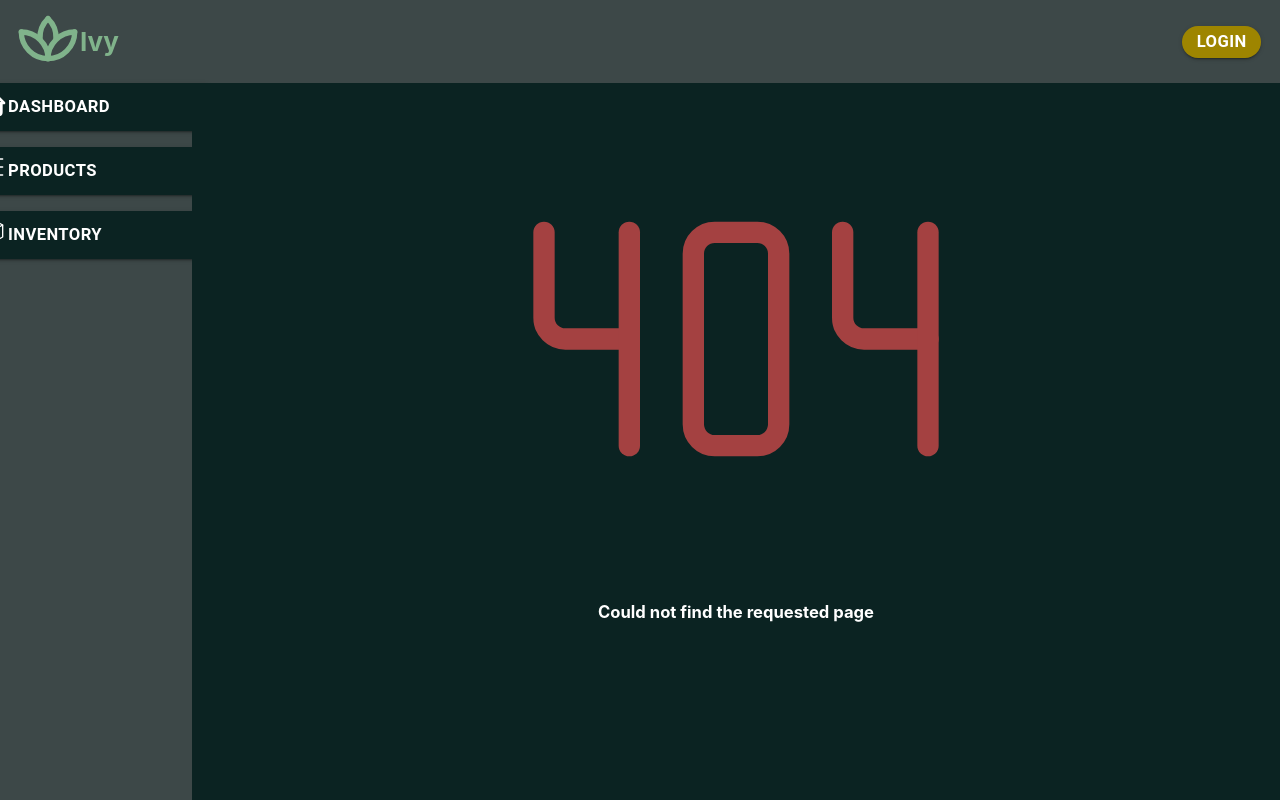
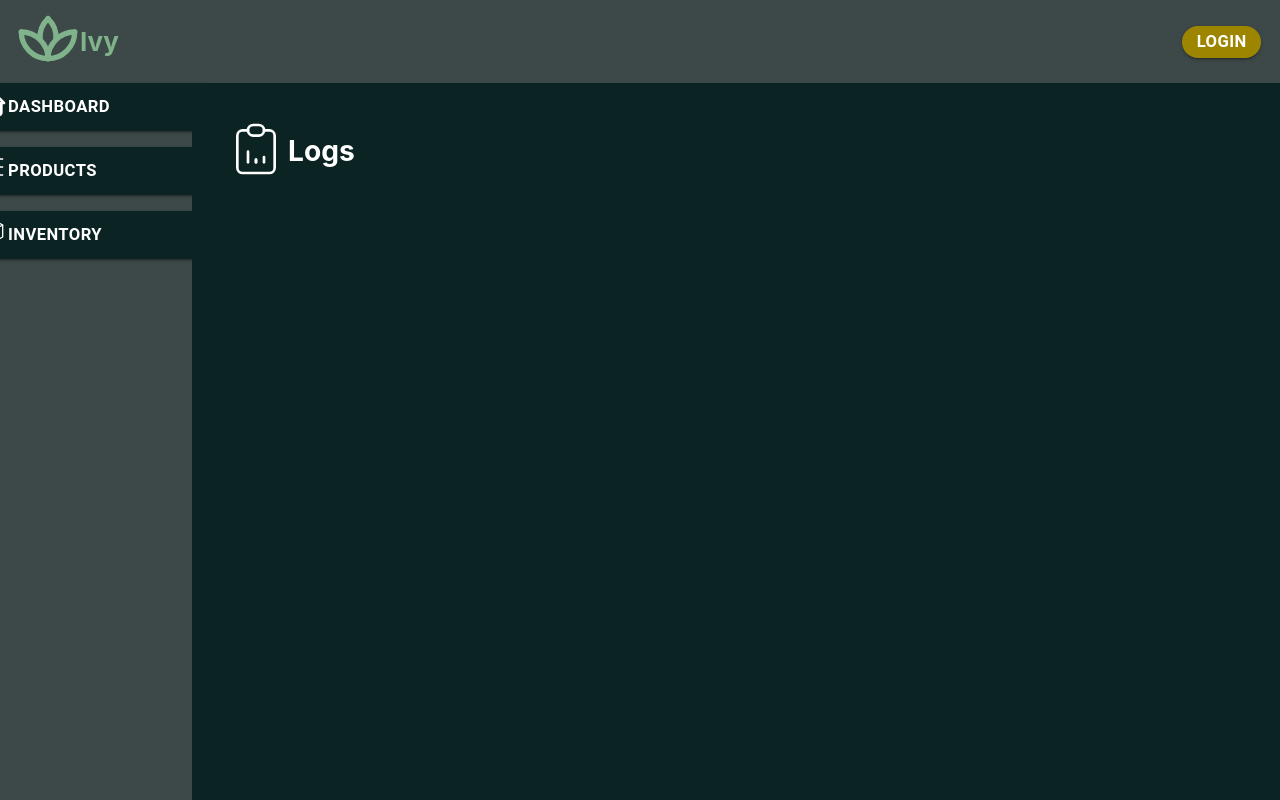
Before and after one commit to lemeow125/Ivy-Frontend, a React (Create React App) app: page /Logs in a window 1280 px wide. Built offline with nearby package versions, Linux system fonts and the light colour scheme.

Commit message:
Created initial logs page and fixed flex_row vertical alignment

```diff
--- a/src/App.tsx
+++ b/src/App.tsx
@@ -2,6 +2,7 @@ import React from "react";
 import Dashboard from "./Routes/Dashboard/Dashboard";
 import Error from "./Routes/Error/Error";
 import Products from "./Routes/Products/Products";
+import Logs from "./Routes/Logs/Logs";
 import Container from "./Components/Container/Container";
 import { createBrowserRouter, RouterProvider } from "react-router-dom";
 import Store from "./Plugins/Redux/Store/Store";
@@ -29,6 +30,14 @@ const router = createBrowserRouter([
       </Container>
     ),
   },
+  {
+    path: "/Logs",
+    element: (
+      <Container>
+        <Logs />
+      </Container>
+    ),
+  },
 ]);
 
 export default function App() {
--- /dev/null
+++ b/src/Routes/Logs/Logs.tsx
@@ -0,0 +1,14 @@
+import * as React from "react";
+import LogsIcon from "../../Components/Icons/LogsIcon/LogsIcon";
+import styles from "../../styles";
+
+export default function Logs() {
+  return (
+    <div style={{ margin: 32, height: "100%" }}>
+      <div style={styles.flex_row}>
+        <LogsIcon size={8} color="white" />
+        <h1 style={styles.text_large}>Logs</h1>
+      </div>
+    </div>
+  );
+}
--- a/src/styles.tsx
+++ b/src/styles.tsx
@@ -129,7 +129,7 @@ const styles: { [key: string]: React.CSSProperties } = {
   flex_row: {
     display: "flex",
     flexDirection: "row",
-    alignItems: "stretch",
+    alignItems: "center",
   },
   flex_column: {
     display: "flex",
```
